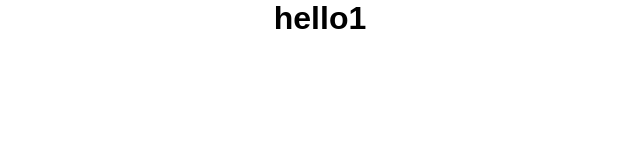
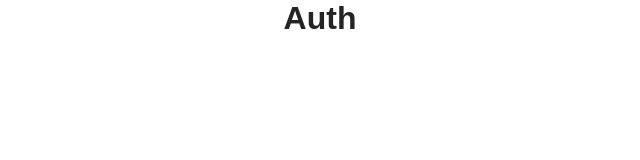
Before and after one commit to BekhzodAliakbarov1/ezload, a React (Create React App) app: page /auth in a window 1280 px wide. Shown: the top 160 px of the page, without its empty margins (320-960 px from the left). Built offline with nearby package versions, Linux system fonts and the light colour scheme.

Commit message:
new commit

```diff
--- a/src/views/auth/auth-views.tsx
+++ b/src/views/auth/auth-views.tsx
@@ -5,7 +5,7 @@ const Text = styled.h1`
   color: ${(props) => props.theme.text.main};
 `;
 
-const Example0 = () => <Text>hello0</Text>;
+const Example0 = () => <Text>Auth</Text>;
 const Example1 = () => <Text>hello1</Text>;
 const Example2 = () => <Text>hello2</Text>;
 
--- a/src/views/index.tsx
+++ b/src/views/index.tsx
@@ -20,7 +20,7 @@ const Views = () => {
   const { tokens } = useAuth();
   return (
     <Routes>
-      {!tokens.access ? AuthenticatedRouter() : UnAuthenticatedRouter()}
+      {tokens.access ? AuthenticatedRouter() : UnAuthenticatedRouter()}
     </Routes>
   );
 };
```
